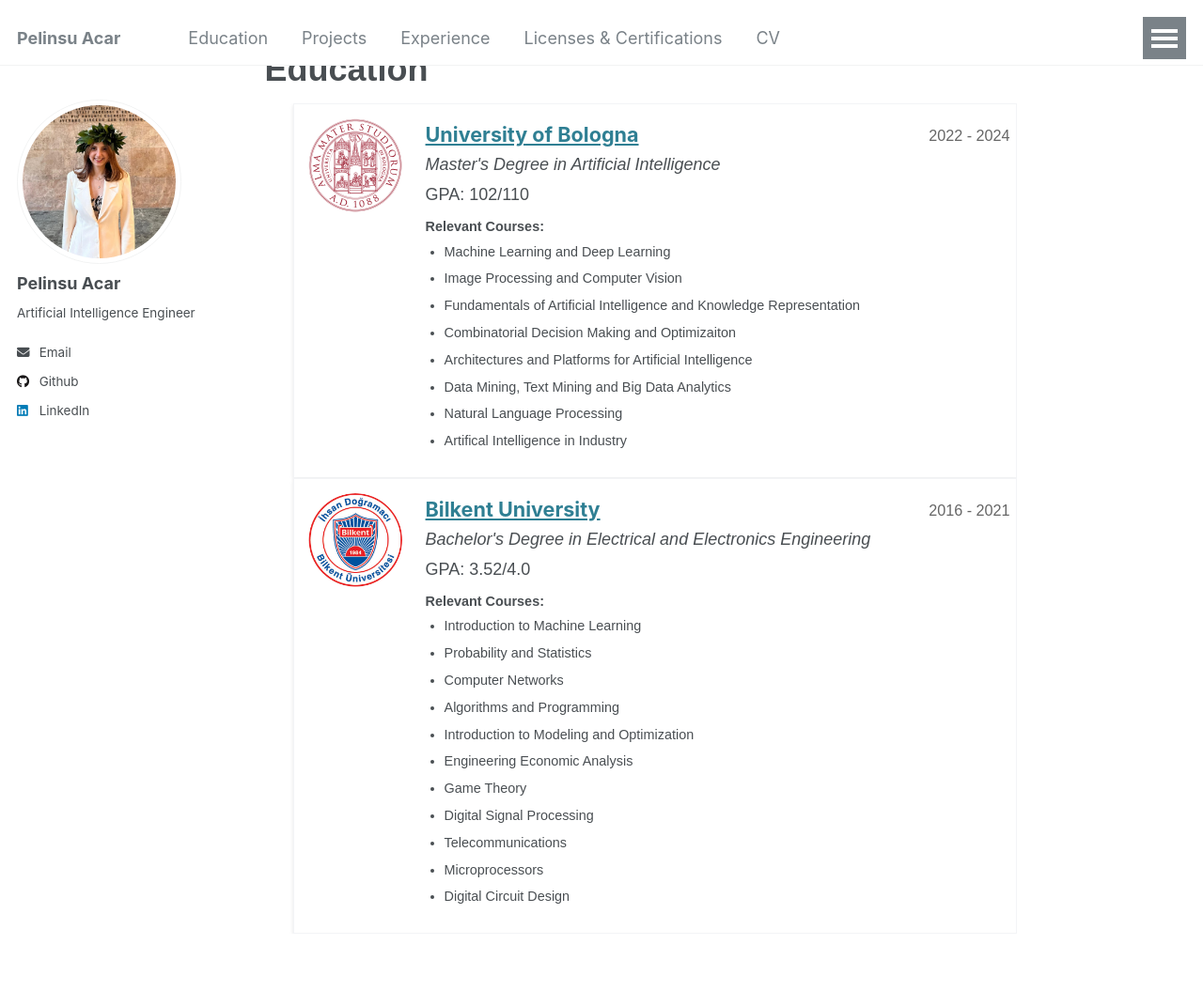
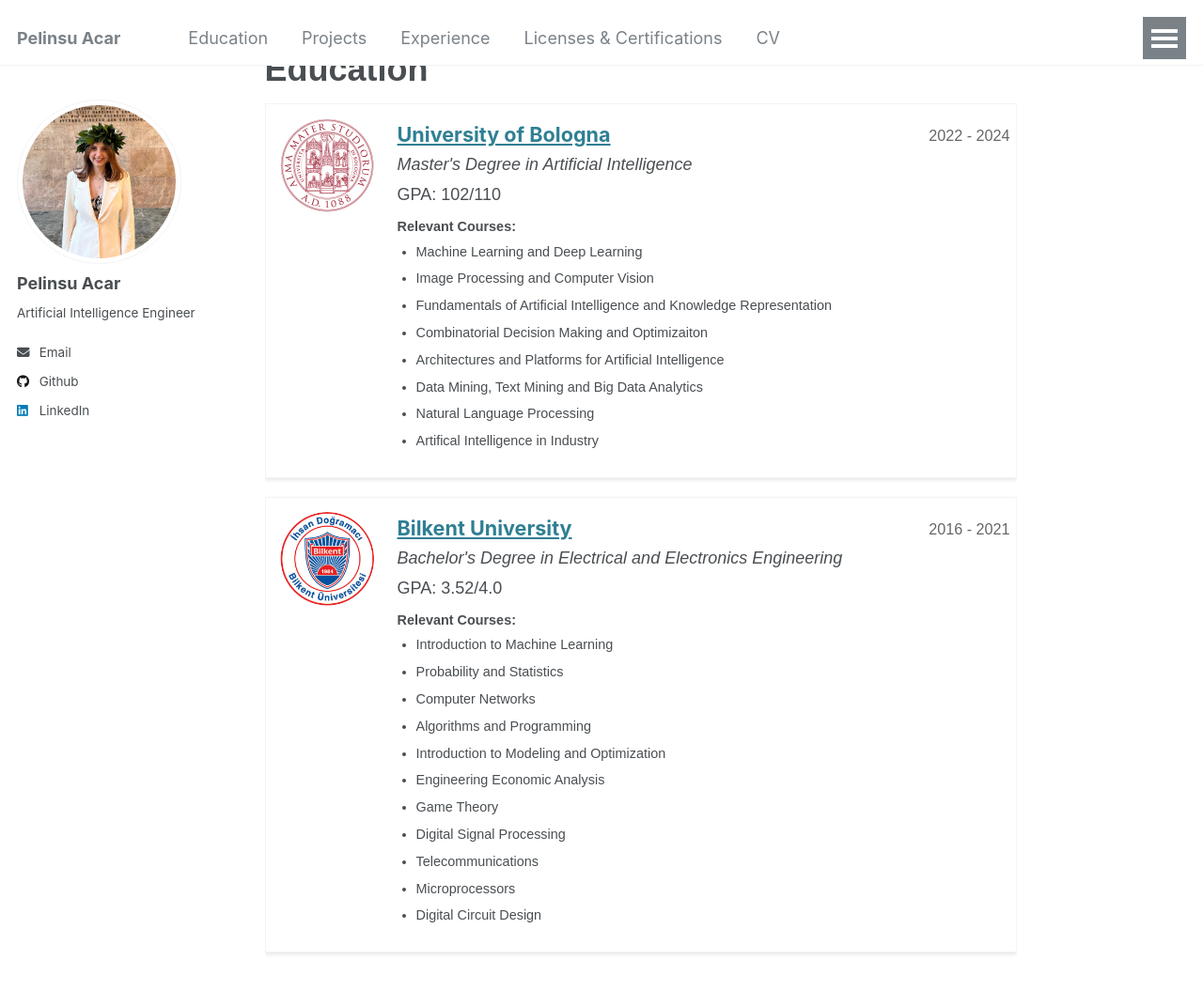
Before and after one commit to pelinsuacar/pelinsuacar.github.io, a Jekyll site: the page built from _pages/education.md, in a window 1280 px wide and 1070 px high. Shown: the top 1055 px of the window at 94% size. Built offline with Jekyll 4.4.1, drawn with Linux system fonts in a browser that asks for light colours.

Commit message:
Update education.html

```diff
--- a/_layouts/education.html
+++ b/_layouts/education.html
@@ -60,10 +60,9 @@ layout: default
     .education-item {
     display: flex;
     align-items: flex-start;
-    margin-bottom: 0px;
+    margin-bottom: 20px;
     position: relative;
     background: white;
-    margin-left: 30px; /* Move the box to the right of the line */
     padding: 20px;
     border: 1px solid #F3F4F6;
     box-shadow: 0 2px 4px rgba(0, 0, 0, 0.1);
```
